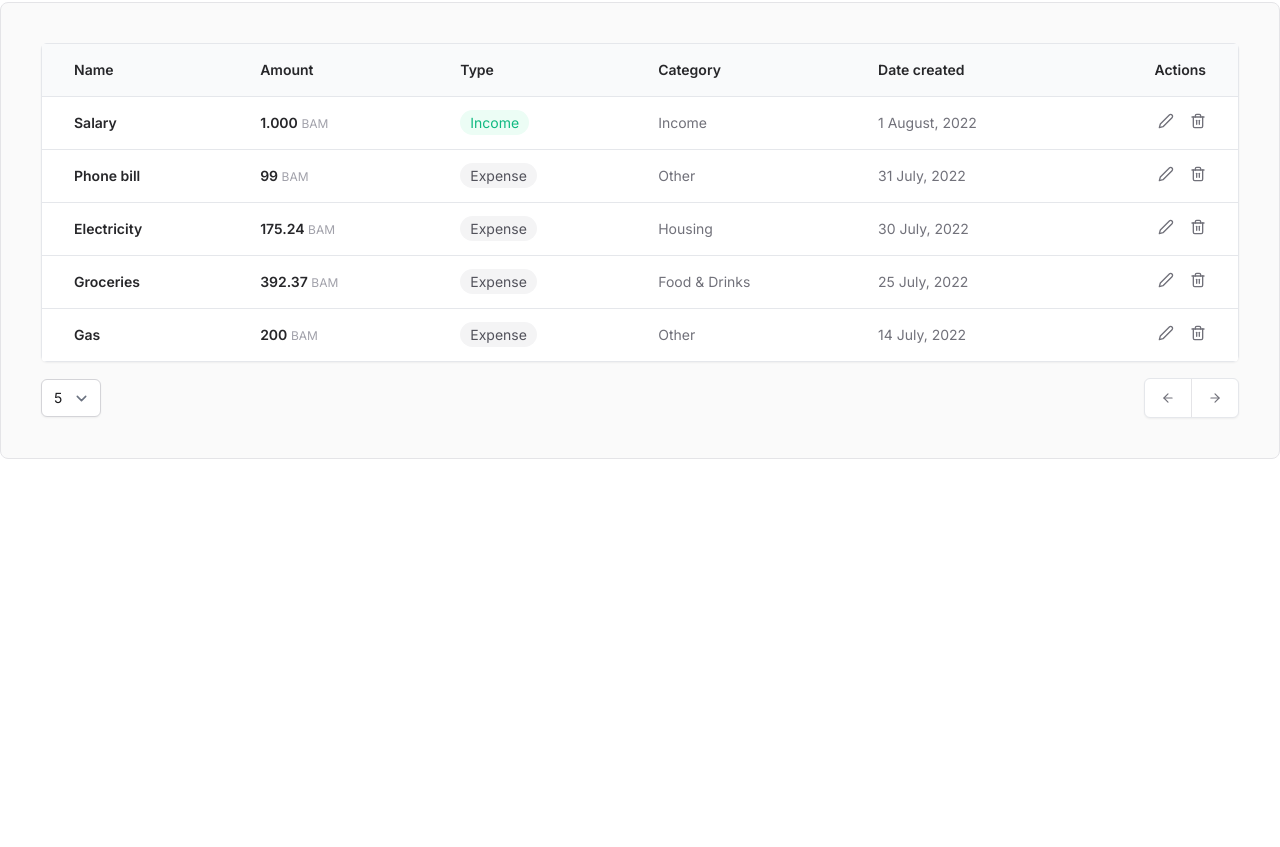
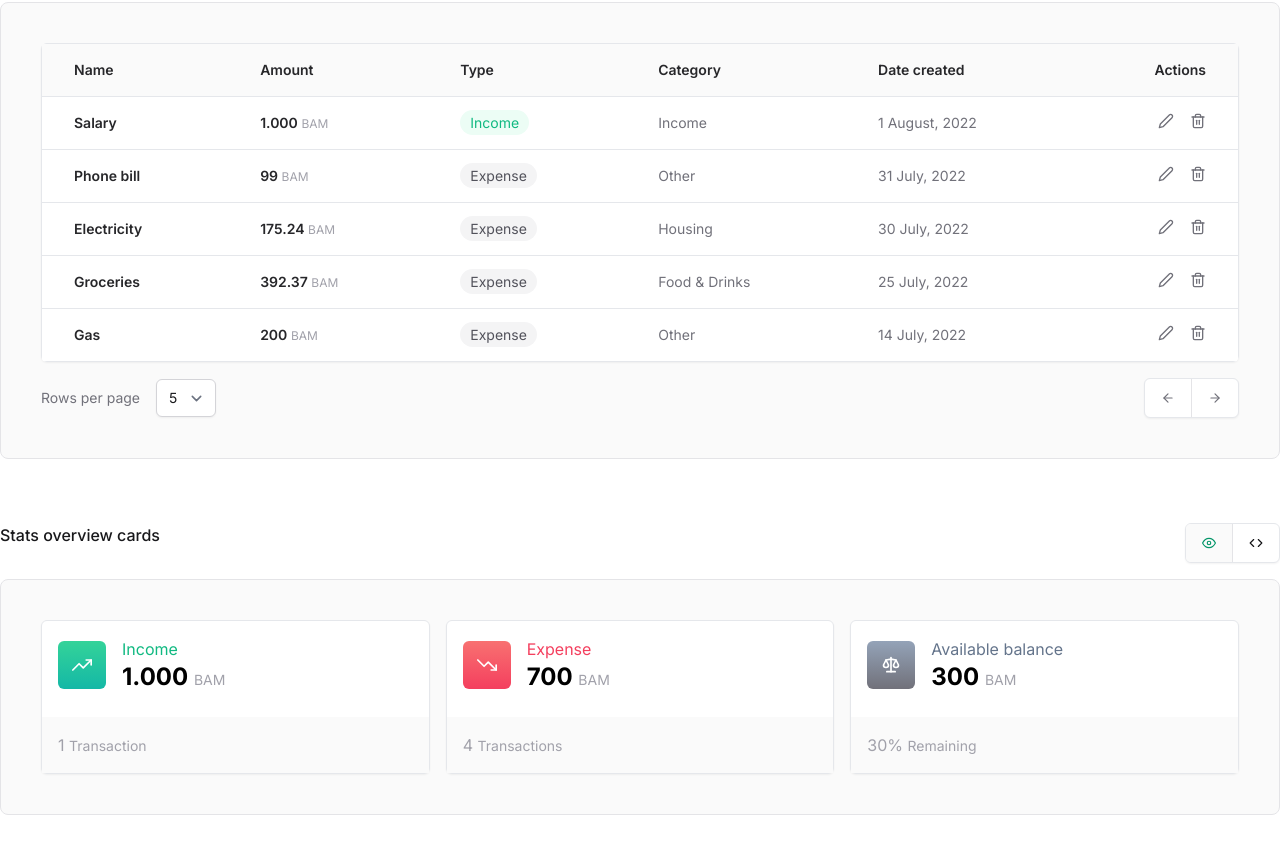
Before and after one commit to rkatanic/tailwind-components, a React (Create React App) app: page / in a window 1280 px wide. Shown: the part 4520-5367 px from the top of the page. Before the commit the page ends 5011 px from the top, so only its background shows below. Built offline with nearby package versions, Linux system fonts and the light colour scheme.

Commit message:
Add stats component

```diff
--- a/src/App.jsx
+++ b/src/App.jsx
@@ -12,6 +12,7 @@ import Preview from "./components/Preview";
 import Select from "./components/Select";
 import Sidenav from "./components/Sidenav";
 import SideOverlay from "./components/SideOverlay";
+import Stats from "./components/Stats";
 import Table from "./components/Table";
 
 const App = () => {
@@ -58,6 +59,7 @@ const App = () => {
             title="Side overlay"
           />
           <Preview component={<Table />} title="Table" />
+          <Preview component={<Stats />} title="Stats overview cards" />
         </div>
       </div>
       <div className="fixed inset-0 [mask-image:linear-gradient(to_bottom_right,white,transparent,white)]">
--- /dev/null
+++ b/src/components/Stats.tsx
@@ -0,0 +1,72 @@
+import { TbScale } from "react-icons/tb";
+import { FiTrendingUp, FiTrendingDown } from "react-icons/fi";
+const Stats = (): JSX.Element => (
+  <div className="flex gap-4 flex-wrap">
+    <div className="flex-1 border bg-white rounded-md shadow-sm dark:bg-zinc-900 dark:border-zinc-800">
+      <div className="flex items-center gap-4 mb-2 p-4">
+        <div className="w-12 h-12 bg-gradient-to-b from-emerald-400 to-teal-500 rounded-md flex items-center justify-center dark:from-emerald-600 dark:to-teal-700">
+          <FiTrendingUp size="1.25rem" className="stroke-white" />
+        </div>
+        <div>
+          <h3 className="text-emerald-500">Income</h3>
+          <h1 className="text-2xl font-bold dark:text-zinc-200 whitespace-nowrap">
+            1.000{" "}
+            <span className="text-sm text-zinc-400 font-normal dark:text-zinc-500">
+              BAM
+            </span>
+          </h1>
+        </div>
+      </div>
+      <div className="bg-zinc-50 p-4 text-zinc-400 dark:bg-zinc-800 dark:text-zinc-500">
+        <span className="text-bold">1 </span>
+        <span className="text-sm">Transaction</span>
+      </div>
+    </div>
+
+    <div className="flex-1 border bg-white rounded-md shadow-sm dark:bg-zinc-900 dark:border-zinc-800">
+      <div className="flex items-center gap-4 mb-2 p-4">
+        <div className="w-12 h-12 bg-gradient-to-b from-red-400 to-rose-500 rounded-md flex items-center justify-center dark:from-red-600 dark:to-rose-700">
+          <FiTrendingDown size="1.25rem" className="stroke-white" />
+        </div>
+        <div>
+          <h3 className="text-rose-500">Expense</h3>
+          <h1 className="text-2xl font-bold dark:text-zinc-200 whitespace-nowrap">
+            700{" "}
+            <span className="text-sm text-zinc-400 font-normal dark:text-zinc-500">
+              BAM
+            </span>
+          </h1>
+        </div>
+      </div>
+      <div className="bg-zinc-50 p-4 text-zinc-400 dark:bg-zinc-800 dark:text-zinc-500">
+        <span className="text-bold">4 </span>
+        <span className="text-sm">Transactions</span>
+      </div>
+    </div>
+
+    <div className="flex-1 border bg-white rounded-md shadow-sm dark:bg-zinc-900 dark:border-zinc-800">
+      <div className="flex items-center gap-4 mb-2 p-4">
+        <div className="w-12 h-12 bg-gradient-to-b from-slate-400 to-zinc-500 rounded-md flex items-center justify-center dark:from-slate-600 dark:to-gray-700">
+          <TbScale size="1.25rem" className="stroke-white" />
+        </div>
+        <div>
+          <h3 className="text-slate-500 whitespace-nowrap">
+            Available balance
+          </h3>
+          <h1 className="text-2xl font-bold dark:text-zinc-200 whitespace-nowrap">
+            300{" "}
+            <span className="text-sm text-zinc-400 font-normal dark:text-zinc-500">
+              BAM
+            </span>
+          </h1>
+        </div>
+      </div>
+      <div className="bg-zinc-50 p-4 text-zinc-400 dark:bg-zinc-800 dark:text-zinc-500">
+        <span className="text-bold">30% </span>
+        <span className="text-sm">Remaining</span>
+      </div>
+    </div>
+  </div>
+);
+
+export default Stats;
--- a/src/components/Table.tsx
+++ b/src/components/Table.tsx
@@ -4,22 +4,22 @@ const Table = (): JSX.Element => (
   <div>
     <table className="w-full overflow-hidden rounded-md shadow-sm">
       <tbody className="text-left text-sm border dark:border-zinc-800">
-        <th className="border-b p-4 px-8 bg-gray-50 dark:bg-zinc-800 text-zinc-800 dark:text-zinc-300 font-semibold dark:border-zinc-800">
+        <th className="border-b p-4 px-8 bg-zinc-50 dark:bg-zinc-800 text-zinc-800 dark:text-zinc-300 font-semibold dark:border-zinc-800">
           Name
         </th>
-        <th className="border-b p-4 px-8 bg-gray-50 dark:bg-zinc-800 text-zinc-800 dark:text-zinc-300 font-semibold dark:border-zinc-800">
+        <th className="border-b p-4 px-8 bg-zinc-50 dark:bg-zinc-800 text-zinc-800 dark:text-zinc-300 font-semibold dark:border-zinc-800">
           Amount
         </th>
-        <th className="hidden border-b p-4 px-8 bg-gray-50 dark:bg-zinc-800 text-zinc-800 dark:text-zinc-300 font-semibold dark:border-zinc-800 md:table-cell">
+        <th className="hidden border-b p-4 px-8 bg-zinc-50 dark:bg-zinc-800 text-zinc-800 dark:text-zinc-300 font-semibold dark:border-zinc-800 md:table-cell">
           Type
         </th>
-        <th className="hidden border-b p-4 px-8 bg-gray-50 dark:bg-zinc-800 text-zinc-800 dark:text-zinc-300 font-semibold dark:border-zinc-800 sm:table-cell">
+        <th className="hidden border-b p-4 px-8 bg-zinc-50 dark:bg-zinc-800 text-zinc-800 dark:text-zinc-300 font-semibold dark:border-zinc-800 sm:table-cell">
           Category
         </th>
-        <th className="hidden border-b p-4 px-8 bg-gray-50 dark:bg-zinc-800 text-zinc-800 dark:text-zinc-300 font-semibold dark:border-zinc-800 lg:table-cell">
+        <th className="hidden border-b p-4 px-8 bg-zinc-50 dark:bg-zinc-800 text-zinc-800 dark:text-zinc-300 font-semibold dark:border-zinc-800 lg:table-cell">
           Date created
         </th>
-        <th className="text-right border-b p-4 px-8 bg-gray-50 dark:bg-zinc-800 text-zinc-800 dark:text-zinc-300 font-semibold dark:border-zinc-800">
+        <th className="text-right border-b p-4 px-8 bg-zinc-50 dark:bg-zinc-800 text-zinc-800 dark:text-zinc-300 font-semibold dark:border-zinc-800">
           Actions
         </th>
 
@@ -192,7 +192,9 @@ const Table = (): JSX.Element => (
 
     <div className="mt-4 flex justify-between">
       <div className="flex gap-4 items-center">
-        <span className="hidden text-sm text-zinc-500">Rows per page</span>
+        <span className="hidden text-sm text-zinc-500 sm:inline">
+          Rows per page
+        </span>
         <select
           id="select"
           name="select"
```
